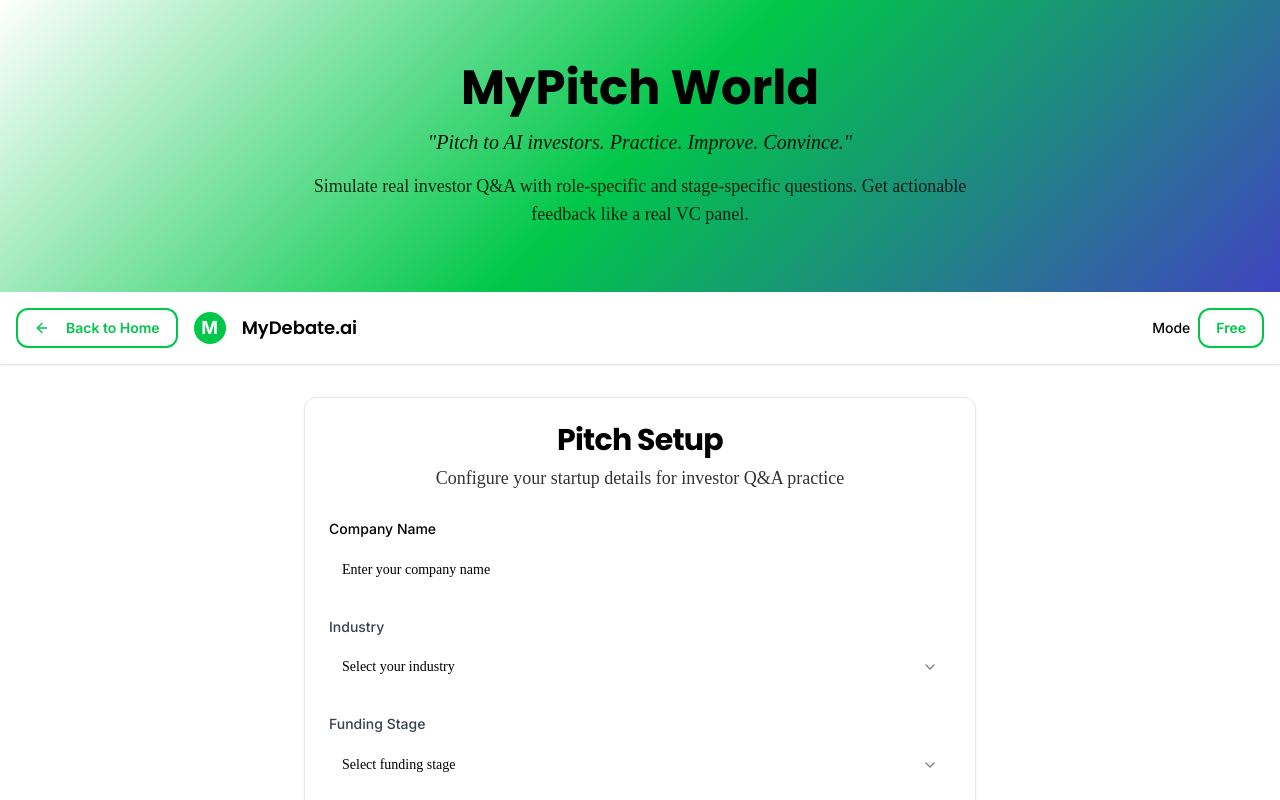
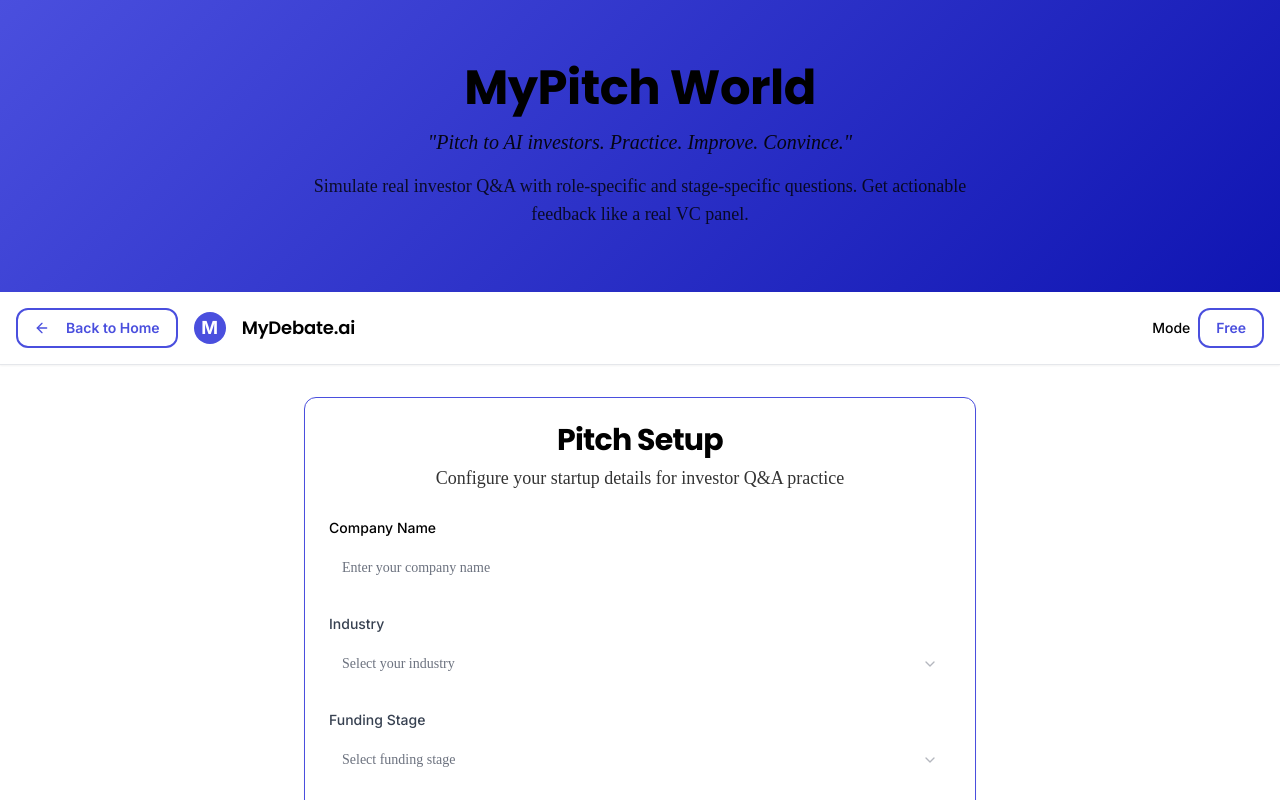
Before and after one commit to taha-sadikot-m/MyInterview.ai, a React (Vite) app: page /pitch in a window 1280 px wide. Shown: the top 800 px of the page. Built offline with nearby package versions, Linux system fonts and the light colour scheme; the HTML template or start-up script is replaced by a standard one.

Commit message:
Refactor: Update app theme and layout

```diff
--- a/src/components/HeroSection.tsx
+++ b/src/components/HeroSection.tsx
@@ -7,7 +7,7 @@ const HeroSection = () => {
 
   return (
     <>
-      <section className="hero-gradient min-h-screen flex items-center justify-center relative">
+      <section className="hero-indigo min-h-screen flex items-center justify-center relative">
         <div className="container mx-auto px-4 py-20 text-center">
         <div className="max-w-4xl mx-auto space-y-8">
           <h1 className="text-4xl md:text-6xl lg:text-7xl font-black mb-6 font-heading">
--- a/src/index.css
+++ b/src/index.css
@@ -2,61 +2,60 @@
 @tailwind components;
 @tailwind utilities;
 
-/* Definition of the design system. All colors, gradients, fonts, etc should be defined here.
-All colors MUST be HSL.
-*/
+/* Speak Your Mind Design System - Premium Indigo & White Theme */
 
 @layer base {
   :root {
-    /* MyDebate.ai Theme - White background, Black text, Green primary, Indigo secondary */
+    /* Speak Your Mind Theme - Indigo Primary, White Secondary, Soft Gray Accent */
     --background: 0 0% 100%; /* Pure white background */
-    --foreground: 0 0% 0%; /* Pure black text */
+    --foreground: 0 0% 0%; /* Black text */
 
-    --card: 0 0% 100%; /* Pure white cards */
+    --card: 0 0% 100%; /* White cards */
     --card-foreground: 0 0% 0%; /* Black text on cards */
 
     --popover: 0 0% 100%;
-    --popover-foreground: 0 0% 0%; /* Black text */
+    --popover-foreground: 0 0% 0%;
 
-    /* Green Primary Theme #00C853 */
-    --primary: 142 100% 39%; /* Green #00C853 */
-    --primary-foreground: 0 0% 0%; /* Black text on green */
-    --primary-hover: 142 100% 35%; /* Darker Green */
+    /* Indigo Primary Theme #4F46E5 */
+    --primary: 238 69% 58%; /* Indigo #4F46E5 */
+    --primary-foreground: 0 0% 100%; /* White text on indigo */
+    --primary-hover: 238 69% 45%; /* Darker Indigo */
+    --primary-deep: 238 84% 38%; /* Deep Indigo */
 
-    /* Indigo Secondary Theme #4F46E5 */
-    --secondary: 238 50% 50%; /* Indigo #4F46E5 */
-    --secondary-foreground: 0 0% 0%; /* Black text on indigo outline */
+    /* Secondary White */
+    --secondary: 0 0% 100%; /* White */
+    --secondary-foreground: 0 0% 0%; /* Black text */
 
-    --accent: 142 100% 39%; /* Use green for accent */
+    /* Soft Gray Accent #F5F5F7 */
+    --accent: 220 14% 96%; /* Soft Gray #F5F5F7 */
     --accent-foreground: 0 0% 0%; /* Black text */
 
-    --success: 142 100% 39%; /* Green #00C853 for positive actions */
-    --success-foreground: 0 0% 0%;
-
-    --muted: 0 0% 96%; /* Very light gray */
-    --muted-foreground: 0 0% 0%; /* Black text */
+    --muted: 220 14% 96%; /* Soft gray */
+    --muted-foreground: 220 8% 46%; /* Medium gray text */
 
     --destructive: 0 84% 60%;
     --destructive-foreground: 0 0% 100%;
 
-    --border: 0 0% 90%; /* Light gray borders */
+    --border: 238 69% 58%; /* Indigo borders */
     --input: 0 0% 100%; /* White inputs */
-    --ring: 238 50% 50%; /* Indigo focus ring */
+    --ring: 238 69% 58%; /* Indigo focus ring */
 
-    --radius: 1rem;
+    --radius: 2rem; /* Large rounded corners */
 
-    /* Modern gradient design tokens */
-    --gradient-hero: linear-gradient(135deg, hsl(0 0% 100%) 0%, hsl(142 100% 39%) 50%, hsl(238 50% 50%) 100%);
-    --gradient-card: linear-gradient(145deg, hsl(0 0% 100%) 0%, hsl(0 0% 99%) 100%);
-    --gradient-primary: linear-gradient(135deg, hsl(142 100% 39%), hsl(238 50% 50%));
-    --gradient-secondary: linear-gradient(135deg, hsl(238 50% 50%), hsl(142 100% 39%));
+    /* Premium gradient design tokens */
+    --gradient-hero: linear-gradient(135deg, hsl(238 69% 58%) 0%, hsl(238 84% 38%) 100%);
+    --gradient-indigo: linear-gradient(135deg, hsl(238 69% 58%), hsl(238 84% 38%));
+    --gradient-glow: linear-gradient(135deg, hsl(238 69% 58% / 0.8), hsl(238 84% 38% / 0.9));
+    --gradient-card: linear-gradient(145deg, hsl(0 0% 100%) 0%, hsl(220 14% 98%) 100%);
 
-    --shadow-card: 0 4px 16px hsl(0 0% 0% / 0.08);
-    --shadow-button: 0 2px 8px hsl(142 100% 39% / 0.2);
-    --shadow-hover: 0 8px 24px hsl(142 100% 39% / 0.15);
+    --shadow-card: 0 8px 32px hsl(238 69% 58% / 0.12);
+    --shadow-button: 0 4px 16px hsl(238 69% 58% / 0.24);
+    --shadow-hover: 0 12px 40px hsl(238 69% 58% / 0.20);
+    --shadow-glow: 0 0 32px hsl(238 69% 58% / 0.4);
 
     --animation-bounce: cubic-bezier(0.68, -0.55, 0.265, 1.55);
     --animation-smooth: cubic-bezier(0.4, 0, 0.2, 1);
+    --animation-spring: cubic-bezier(0.175, 0.885, 0.32, 1.275);
   }
 
   .dark {
@@ -93,23 +92,34 @@ All colors MUST be HSL.
     @apply bg-background text-foreground;
     font-family: 'Times New Roman', Times, serif;
     font-weight: 400;
-    line-height: 1.6;
+    line-height: 1.5;
   }
 
-  /* Typography styles */
+  /* Premium Typography styles */
+  .font-hero {
+    font-family: 'Poppins', sans-serif;
+    font-weight: 700;
+    line-height: 1.1;
+    letter-spacing: -0.02em;
+  }
+
   .font-heading {
     font-family: 'Poppins', sans-serif;
-    font-weight: 700;
+    font-weight: 600;
+    line-height: 1.2;
+    letter-spacing: -0.01em;
   }
 
   .font-body {
     font-family: 'Times New Roman', Times, serif;
     font-weight: 400;
+    line-height: 1.6;
   }
 
   .font-ui {
     font-family: 'Inter', sans-serif;
-    font-weight: 600;
+    font-weight: 500;
+    line-height: 1.4;
   }
 }
 
@@ -123,51 +133,120 @@ All colors MUST be HSL.
   }
 
   .gradient-text {
-    background: var(--gradient-primary);
+    background: var(--gradient-indigo);
     -webkit-background-clip: text;
     -webkit-text-fill-color: transparent;
     background-clip: text;
   }
 
-  .button-gradient {
-    background: var(--gradient-primary);
+  /* Premium Button Styles */
+  .button-premium {
+    background: var(--gradient-indigo);
+    color: hsl(var(--primary-foreground));
+    border-radius: var(--radius);
+    min-width: 200px;
+    min-height: 56px;
+    padding: 16px 32px;
     box-shadow: var(--shadow-button);
+    transition: all 200ms var(--animation-smooth);
+    font-family: 'Inter', sans-serif;
+    font-weight: 600;
+    font-size: 18px;
+    border: 2px solid transparent;
   }
 
-  .button-gradient:hover {
-    background: var(--gradient-primary);
-    box-shadow: var(--shadow-hover);
-    transform: translateY(-1px);
+  .button-premium:hover {
+    background: var(--gradient-indigo);
+    box-shadow: var(--shadow-hover), var(--shadow-glow);
+    transform: translateY(-2px);
+    border-color: hsl(var(--primary));
+    font-weight: 700;
   }
 
-  .card-shadow {
+  /* Card Styles */
+  .card-premium {
+    background: var(--gradient-card);
+    border: 2px solid hsl(var(--primary));
+    border-radius: var(--radius);
+    padding: 40px;
     box-shadow: var(--shadow-card);
+    transition: all 300ms var(--animation-smooth);
   }
 
-  .card-hover {
-    transition: all 0.3s var(--animation-smooth);
+  .card-premium:hover {
+    transform: translateY(-4px);
+    box-shadow: var(--shadow-hover);
+    border-color: hsl(var(--primary-hover));
   }
 
-  .card-hover:hover {
-    transform: translateY(-4px);
-    box-shadow: var(--shadow-hover);
+  /* Indigo Hero Section */
+  .hero-indigo {
+    background: var(--gradient-hero);
+    color: hsl(var(--primary-foreground));
+    padding: 80px 0;
   }
 
-  .animate-float {
-    animation: float 3s ease-in-out infinite;
+  /* Mic Button Animation */
+  .mic-pulse {
+    animation: mic-pulse 2s ease-in-out infinite;
   }
 
-  .animate-pulse-glow {
-    animation: pulse-glow 2s ease-in-out infinite;
+  /* Waveform Animation */
+  .waveform {
+    animation: waveform 1.5s ease-in-out infinite;
+  }
+
+  /* Glow Effect */
+  .glow-indigo {
+    box-shadow: var(--shadow-glow);
+  }
+
+  /* Section Spacing */
+  .section-padding {
+    padding: 80px 0;
+  }
+
+  .section-content {
+    max-width: 1200px;
+    margin: 0 auto;
+    padding: 0 24px;
   }
 }
 
+/* Premium Animations */
 @keyframes float {
   0%, 100% { transform: translateY(0px); }
   50% { transform: translateY(-10px); }
 }
 
-@keyframes pulse-glow {
-  0%, 100% { box-shadow: 0 0 20px hsl(248 91% 70% / 0.3); }
-  50% { box-shadow: 0 0 40px hsl(248 91% 70% / 0.6); }
+@keyframes mic-pulse {
+  0%, 100% {
+    transform: scale(1);
+    box-shadow: 0 0 0 0 hsl(var(--primary) / 0.7);
+  }
+  50% {
+    transform: scale(1.05);
+    box-shadow: 0 0 0 20px hsl(var(--primary) / 0);
+  }
 }
+
+@keyframes waveform {
+  0%, 100% { transform: scaleY(0.5); }
+  50% { transform: scaleY(1); }
+}
+
+@keyframes fade-in-up {
+  from {
+    opacity: 0;
+    transform: translateY(20px);
+  }
+  to {
+    opacity: 1;
+    transform: translateY(0);
+  }
+}
+
+@keyframes glow-pulse {
+  0%, 100% { box-shadow: var(--shadow-glow); }
+  50% { box-shadow: var(--shadow-hover), var(--shadow-glow); }
+}
```
Also changed, not shown: 1 other file (tests, documents, lock files or other folders).
